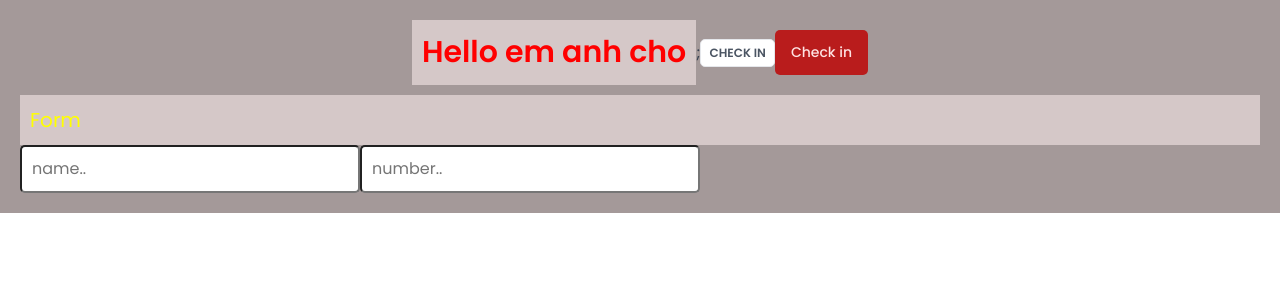
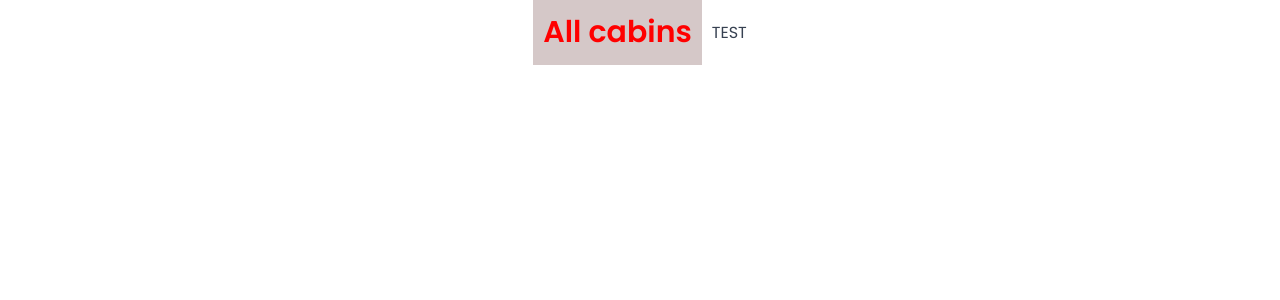
Before and after one commit to ThanhsonWeb/the-wild-oasis, a React (Vite) app: page /cabins in a window 1280 px wide. Shown: the top 300 px of the page. Built offline with nearby package versions, Linux system fonts and the light colour scheme; a web font is replaced by a local one.

Commit message:
Setting up Pages  Routes

```diff
--- a/package.json
+++ b/package.json
@@ -13,6 +13,7 @@
     "@tailwindcss/vite": "^4.3.0",
     "react": "^18.2.0",
     "react-dom": "^18.2.0",
+    "react-router-dom": "^6.30.3",
     "styled-components": "^6.4.2",
     "tailwindcss": "^4.3.0"
   },
--- a/src/App.jsx
+++ b/src/App.jsx
@@ -1,43 +1,32 @@
-import styled from "styled-components";
-import { GlobalStyles } from "./styles/GlobalStyles";
-import Button from "./ui/Button";
-import Input from "./ui/Input.jsx";
-import Heading from "./ui/Heading";
-import Row from "./ui/Row";
-
-const StyledApp = styled.div`
-	background: #a49999;
-	padding: 2rem;
-`;
+import { BrowserRouter, Routes, Route, Navigate } from "react-router-dom";
+import GlobalStyles from "./styles/GlobalStyles";
+import Dashboard from "./pages/Dashboard";
+import Bookings from "./pages/Bookings";
+import Cabins from "./pages/Cabins";
+import Users from "./pages/Users";
+import Settings from "./pages/Settings";
+import Account from "./pages/Account";
+import Login from "./pages/Login";
+import PageNotFound from "./pages/PageNotFound";
 
 function App() {
 	return (
 		<>
 			<GlobalStyles />
-			<StyledApp>
-				<Row>
-					<Row type="horizontal">
-						<Heading as="h1">Hello em anh cho</Heading>;
-						<div>
-							<Button onClick={() => alert("hello")}>Check in</Button>
-							<Button
-								variation="danger"
-								size="medium"
-								onClick={() => alert("bye")}
-							>
-								Check in
-							</Button>
-						</div>
-					</Row>
-					<Row>
-						<div>
-							<Heading as="h4">Form</Heading>
-							<Input type="text" placeholder="name.." />
-							<Input type="number" placeholder="number.." />
-						</div>
-					</Row>
-				</Row>
-			</StyledApp>
+
+			<BrowserRouter>
+				<Routes>
+					<Route index element={<Navigate replace to="dashboard" />} />
+					<Route path="dashboard" element={<Dashboard />} />
+					<Route path="bookings" element={<Bookings />} />
+					<Route path="cabins" element={<Cabins />} />
+					<Route path="users" element={<Users />} />
+					<Route path="settings" element={<Settings />} />
+					<Route path="account" element={<Account />} />
+					<Route path="login" element={<Login />} />
+					<Route path="*" element={<PageNotFound />} />
+				</Routes>
+			</BrowserRouter>
 		</>
 	);
 }
--- a/src/styles/GlobalStyles.js
+++ b/src/styles/GlobalStyles.js
@@ -190,4 +190,4 @@
 
 `;
 
-export { GlobalStyles };
+export default GlobalStyles;
--- a/src/ui/Row.jsx
+++ b/src/ui/Row.jsx
@@ -7,6 +7,7 @@
 		css`
 			justify-content: center;
 			align-items: center;
+			gap: 10px;
 		`}
 
 	${(props) =>
```
Also changed, not shown: src/pages/Account.jsx (indentation only), 1 other file (tests, documents, lock files or other folders).
